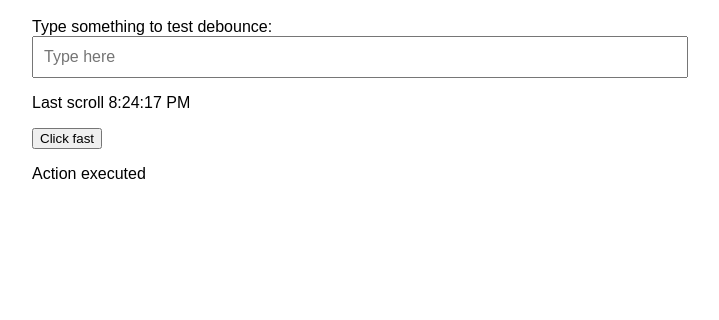
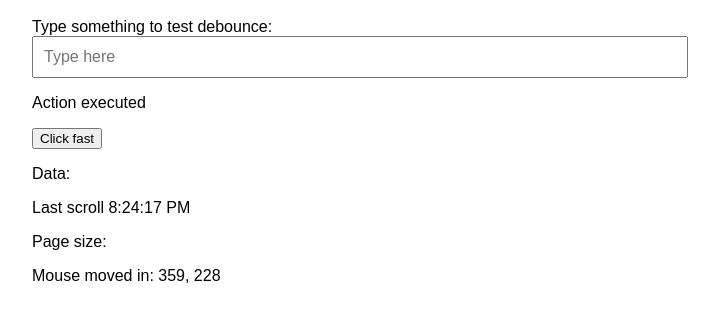
Before and after one commit to andrepbo/javascript-debounce-throttle, a plain HTML site: page index.html in a window 1280 px wide. Both pictures are taken after a click on the button "Click fast". Shown: the part 90-410 px from the top of the page, without its empty margins (292-1011 px from the left). Drawn offline with Linux system fonts and the light colour scheme.

Commit message:
Add throttle function to mouse move event

```diff
--- a/index.html
+++ b/index.html
@@ -31,10 +31,13 @@
         <label for="search">Type something to test debounce:</label>
         <input type="text" id="search" placeholder="Type here" />
 
-        <p id="scroll-status">Scroll the page to test throttle</p>
+        <p id="debounce-status">Click button below</p>
+        <button id="debounce-btn">Click fast</button>
 
-        <button id="debounce-btn">Click fast</button>
-        <p id="debounce-status">Click button above</p>
+        <p>Data:</p>
+        <p id="scroll-status">Scroll changed:</p>
+        <p id="page-resize">Page size:</p>
+        <p id="mouse-move">Mouse moved in:</p>
     </div>
 
     <script src="script.js"></script>
--- a/script.js
+++ b/script.js
@@ -30,20 +30,39 @@ function handleScroll() {
     console.log("Scroll detected in:", new Date().toLocaleDateString());
     document.getElementById("scroll-status").innerText = `Last scroll ${new Date().toLocaleTimeString()}`;
 }
+// // Applies throttle to the scroll event
+window.addEventListener("scroll", throttle(handleScroll, 1000));
 
+// Avoid multiple quick clicks on buttons
 // Function simulating an action when clicking the button
 function handleDebounceClick() {
     console.log("Button clicked");
     document.getElementById("debounce-status").innerText = "Action executed";
 }
 
+// Debounce on button click
+const debounceButton = document.getElementById("debounce-btn");
+debounceButton.addEventListener("click", debounce(handleDebounceClick, 1000));
+
 // Capture the input and apply the debounce
 const input = document.getElementById("search");
 input.addEventListener("input", debounce((event) => searchQuery(event.target.value), 500))
 
-// // Applies throttle to the scroll event
-window.addEventListener("scroll", throttle(handleScroll, 1000));
+// Throttle is to avoid constant executions when resizing the browser window
+function handleResize() {
+    console.log("Windows resized: ", window.innerWidth, "x", window.innerHeight);
+    document.getElementById("page-resize").innerText = `Size: ${window.innerWidth} x ${window.innerHeight}`;
+}
 
-// Debounce on button click
-const debounceButton = document.getElementById("debounce-btn");
-debounceButton.addEventListener("click", debounce(handleDebounceClick, 1000));
+// Applies throttle to the resize event
+window.addEventListener("resize", throttle(handleResize, 500));
+
+// Throttle to avoid excessive calls when moving the mouse
+// Function that will be called when moving the mouse
+function handleMouseMove(event) {
+    console.log("Mouse moved", event.clientX, event.clientY);
+    document.getElementById('mouse-move').innerText = `Mouse moved in: ${event.clientX}, ${event.clientY}`;
+}
+
+// Applies throttle to mouse movement event
+document.addEventListener("mousemove", throttle(handleMouseMove, 300));
```
